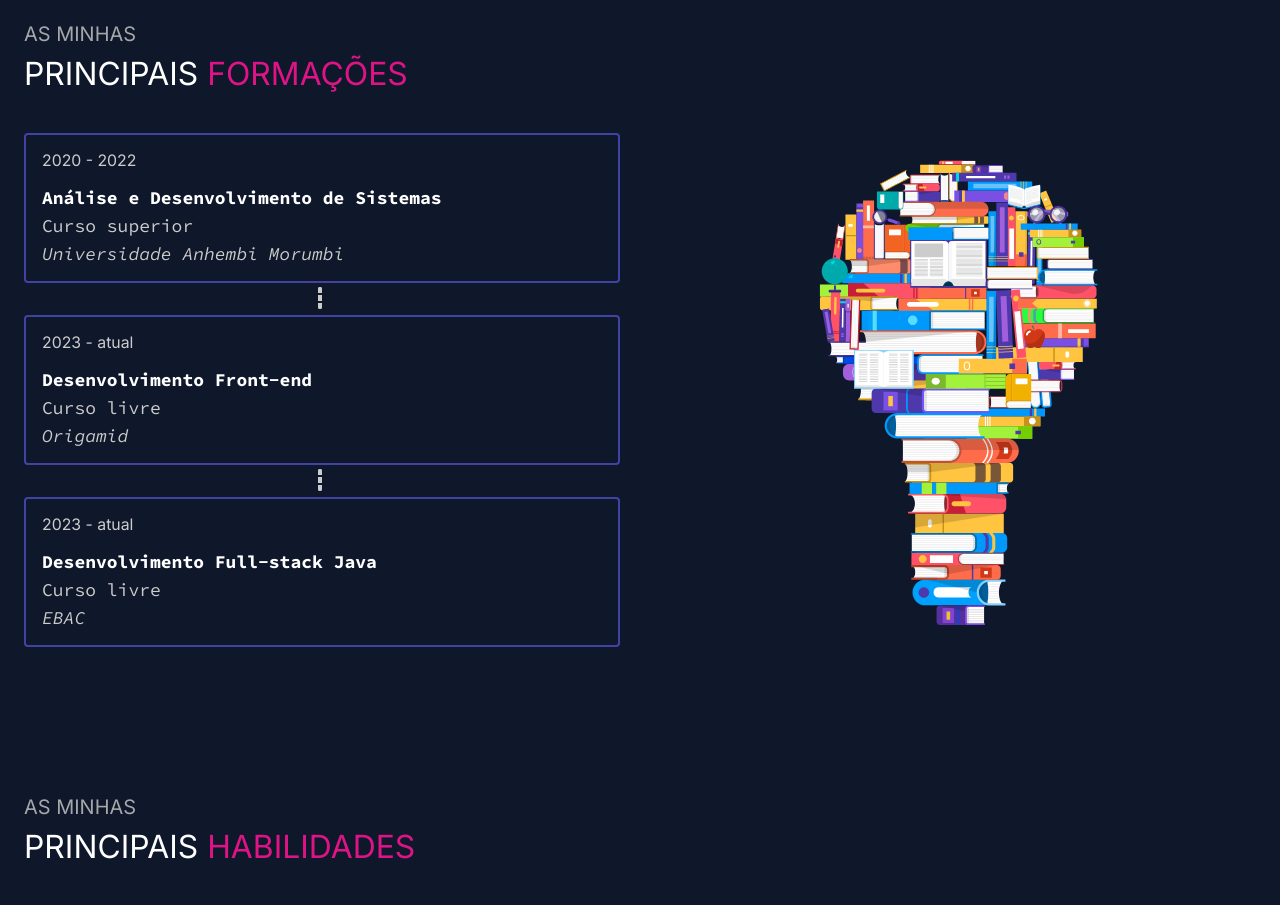
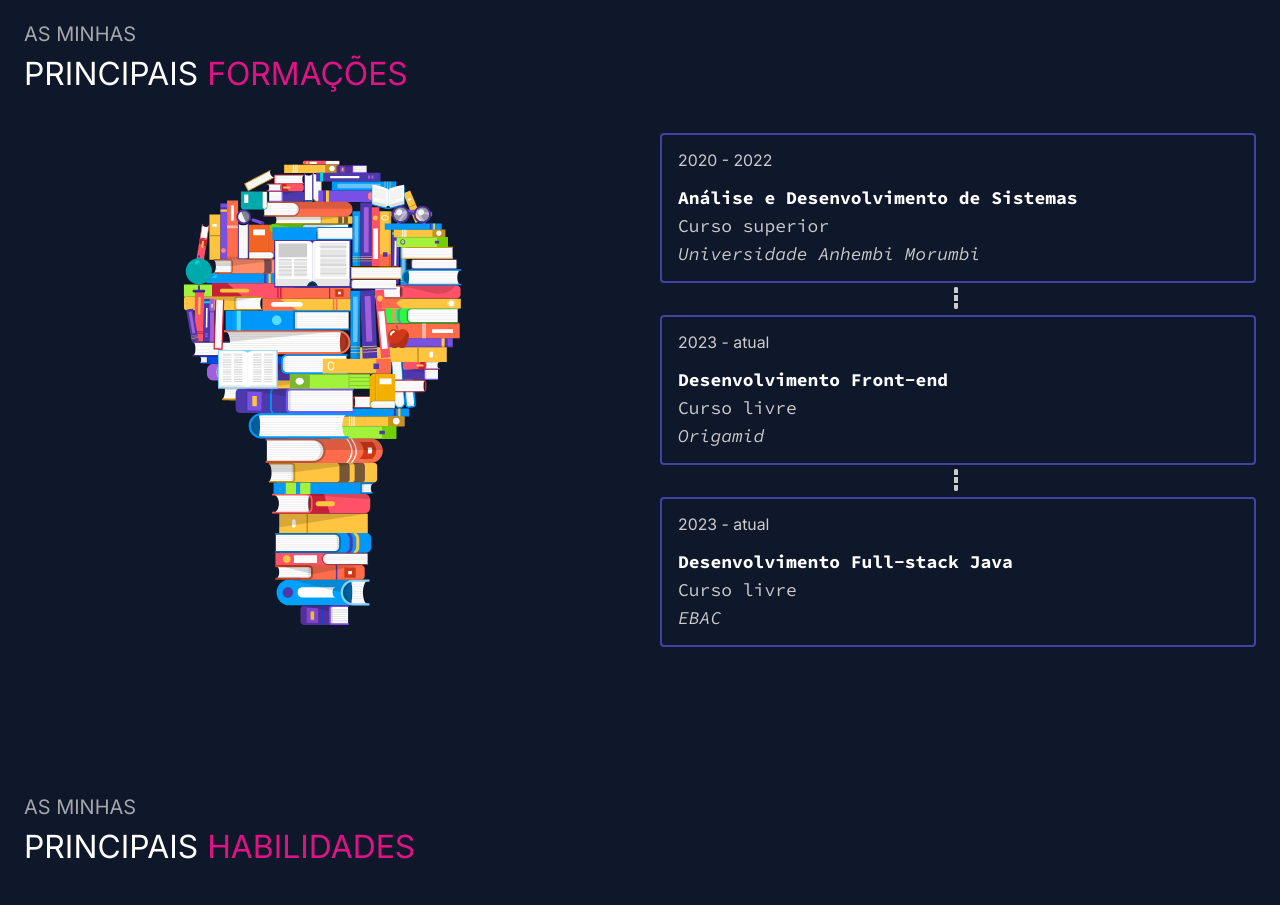
Before and after one commit to ogustavodias/portf-lio, a React (Vite) app: page / in a window 1280 px wide. Shown: the part 1360-2265 px from the top of the page. Built offline with nearby package versions, Linux system fonts and the light colour scheme.

Commit message:
chore: mudança da ordem de exibição da animação no Education

```diff
--- a/src/components/containers/Education/index.jsx
+++ b/src/components/containers/Education/index.jsx
@@ -21,6 +21,7 @@
           Principais <strong>formações</strong>
         </Title>
         <S.Content>
+            <AnimationIMG play={ref?.current?.dataset.faded} />
           <S.List>
             {formations.map((formation) => (
               <React.Fragment key={formation.course}>
@@ -37,7 +38,6 @@
               </React.Fragment>
             ))}
           </S.List>
-          <AnimationIMG play={ref?.current?.dataset.faded} />
         </S.Content>
       </Container>
     </S.Education>
```
